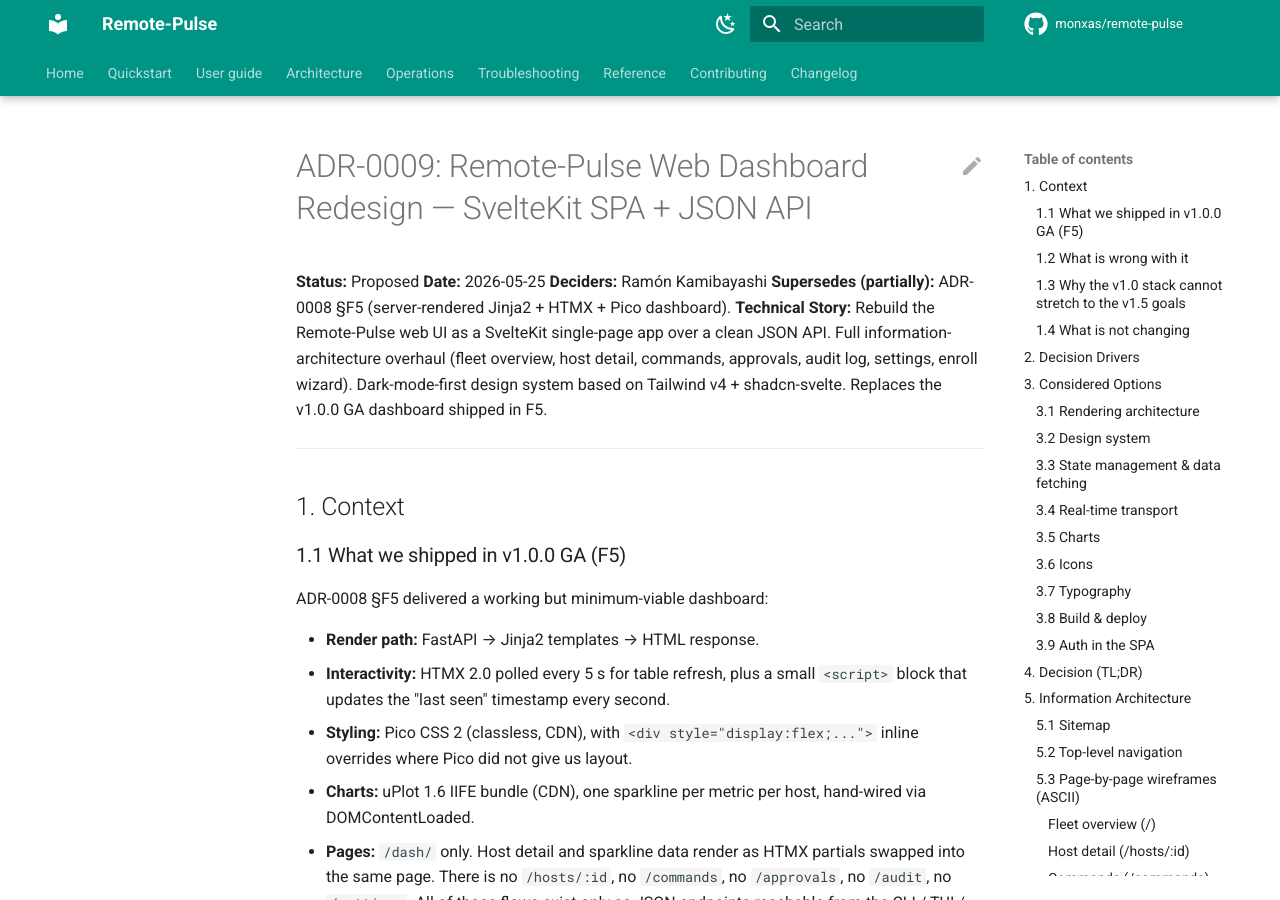
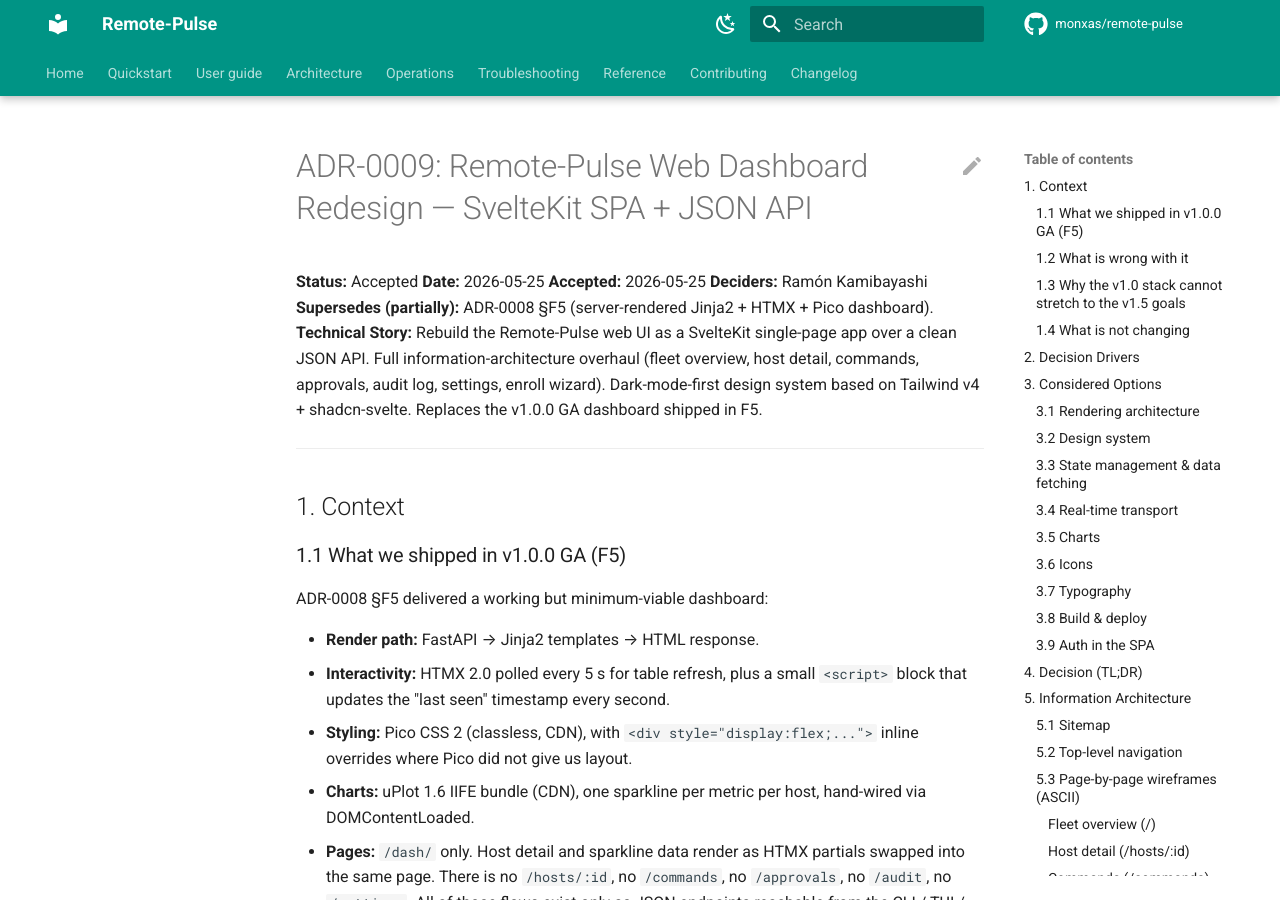
Before and after one commit to monxas/remote-pulse, an MkDocs documentation site: the page built from docs/docs/architecture/adr/ADR-0009-web-dashboard-redesign.md, in a window 1280 px wide and 900 px high. Built offline with MkDocs 1.6.1 and Material for MkDocs 9.7.7, drawn with Linux system fonts in a browser that asks for light colours; comment, search, counter and statistics services are not loaded.

Commit message:
docs(adr-0009): mark Accepted (2026-05-25)

```diff
--- a/docs/docs/architecture/adr/ADR-0009-web-dashboard-redesign.md
+++ b/docs/docs/architecture/adr/ADR-0009-web-dashboard-redesign.md
@@ -1,7 +1,8 @@
 # ADR-0009: Remote-Pulse Web Dashboard Redesign — SvelteKit SPA + JSON API
 
-**Status:** Proposed
+**Status:** Accepted
 **Date:** 2026-05-25
+**Accepted:** 2026-05-25
 **Deciders:** Ramón Kamibayashi
 **Supersedes (partially):** ADR-0008 §F5 (server-rendered Jinja2 + HTMX + Pico dashboard).
 **Technical Story:** Rebuild the Remote-Pulse web UI as a SvelteKit single-page app over a clean JSON API. Full information-architecture overhaul (fleet overview, host detail, commands, approvals, audit log, settings, enroll wizard). Dark-mode-first design system based on Tailwind v4 + shadcn-svelte. Replaces the v1.0.0 GA dashboard shipped in F5.
```
